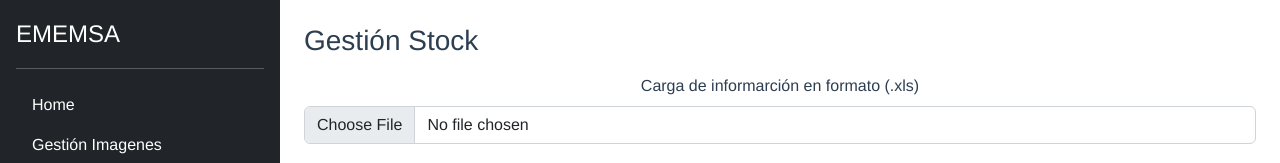
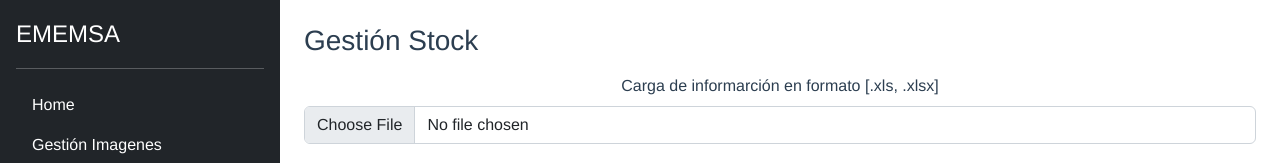
Before and after one commit to murrugarraluis/template-minisite, a Vue app: page /#/gestion-stock in a window 1280 px wide. Shown: the top 163 px of the page. Built offline with nearby package versions, Linux system fonts and the light colour scheme.

Commit message:
UPDATE:Management - accept only xls,xlsx files

```diff
--- a/src/components/Management.vue
+++ b/src/components/Management.vue
@@ -4,9 +4,14 @@
       <h3 class="text-start">{{ title }}</h3>
       <div class="my-3">
         <label for="formFile" class="form-label"
-          >Carga de informarción en formato (.xls)</label
+          >Carga de informarción en formato [.xls, .xlsx]</label
         >
-        <input class="form-control" type="file" id="formFile" />
+        <input
+          class="form-control"
+          type="file"
+          id="formFile"
+          accept=".xls, .xlsx"
+        />
       </div>
       <div class="mb-3 text-muted">
         <a href="" class="fs-6 text-reset">Descargar Plantilla</a>
```
